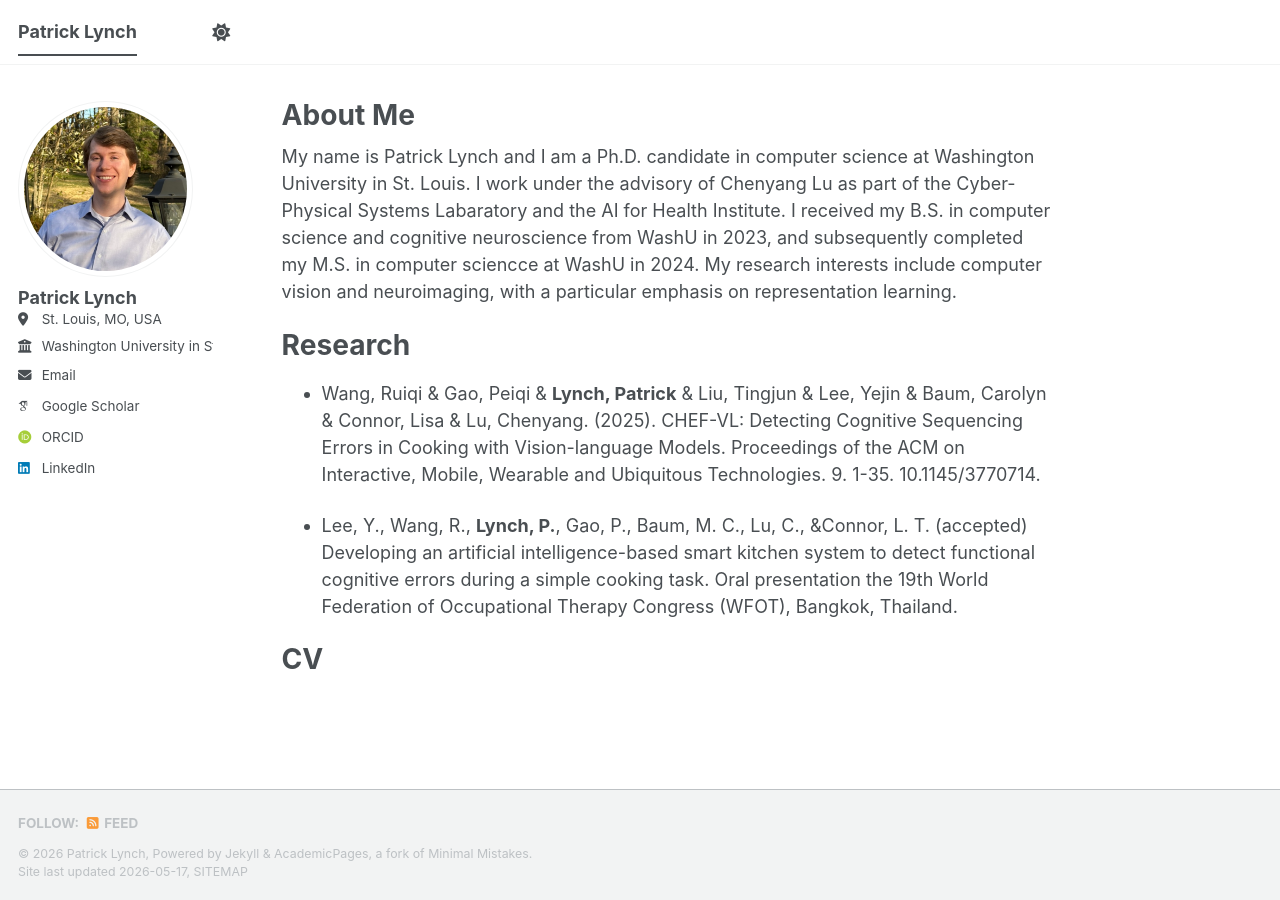
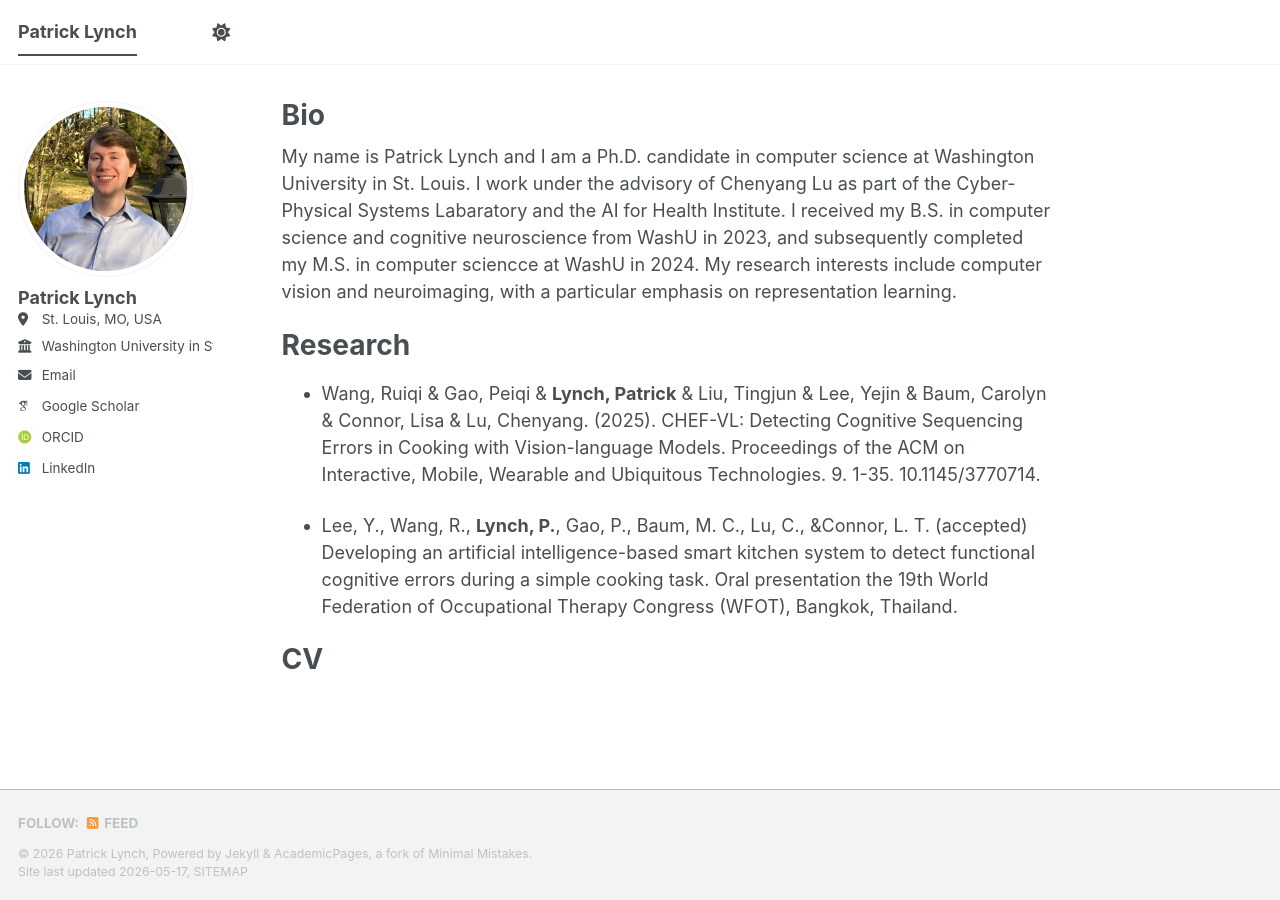
Before and after one commit to patricklynch7/patricklynch7.github.io, a Jekyll site: the page built from _pages/about.md, in a window 1280 px wide. Built offline with Jekyll 4.4.1, drawn with Linux system fonts in a browser that asks for light colours; some web fonts are replaced; a script bundle is joined from its source files by our own code; library files that are not in the unit come from our copies.

Commit message:
Change 'About Me' title to 'Bio' and update redirects
Updated the title and redirect paths for the about page.

```diff
--- a/_pages/about.md
+++ b/_pages/about.md
@@ -1,10 +1,10 @@
 ---
 permalink: /
-title: "About Me"
+title: "Bio"
 author_profile: true
 redirect_from:
-  - /about/
-  - /about.html
+  - /bio/
+  - /bio.html
 ---
 
 My name is Patrick Lynch and I am a Ph.D. candidate in computer science at Washington University in St. Louis. I work under the advisory of Chenyang Lu as part of the Cyber-Physical Systems Labaratory and the AI for Health Institute. I received my B.S. in computer science and cognitive neuroscience from WashU in 2023, and subsequently completed my M.S. in computer sciencce at WashU in 2024. My research interests include computer vision and neuroimaging, with a particular emphasis on representation learning.
```
